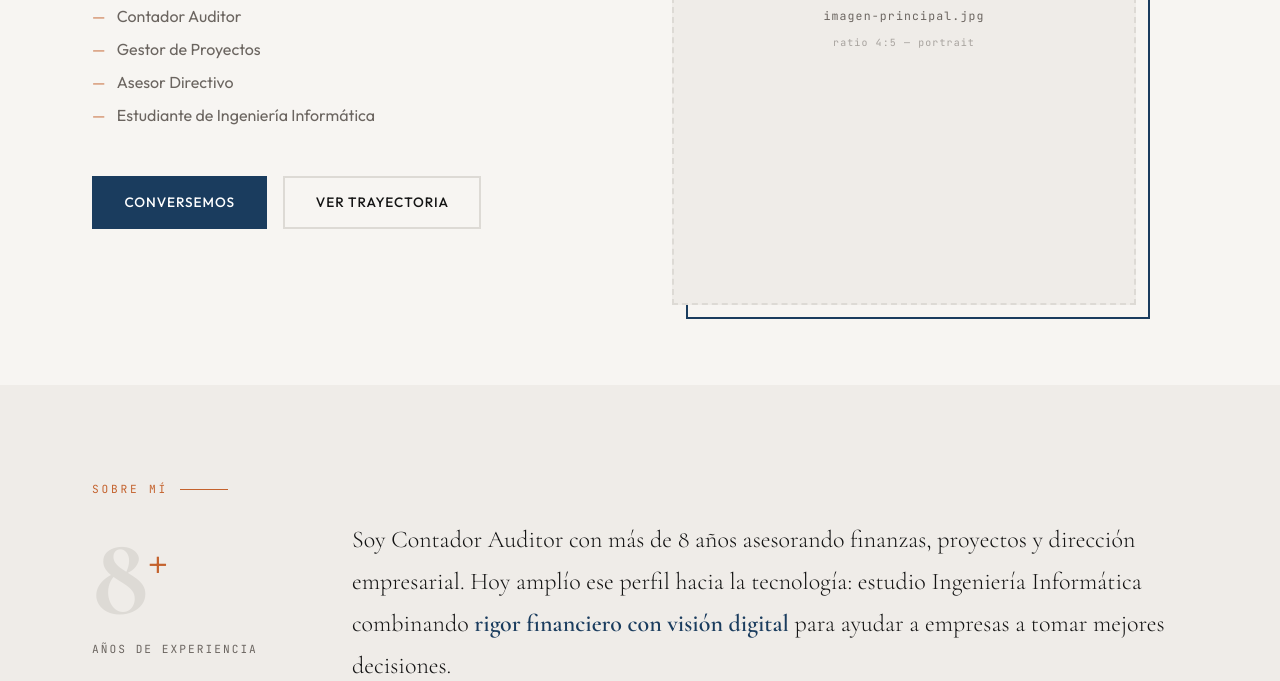
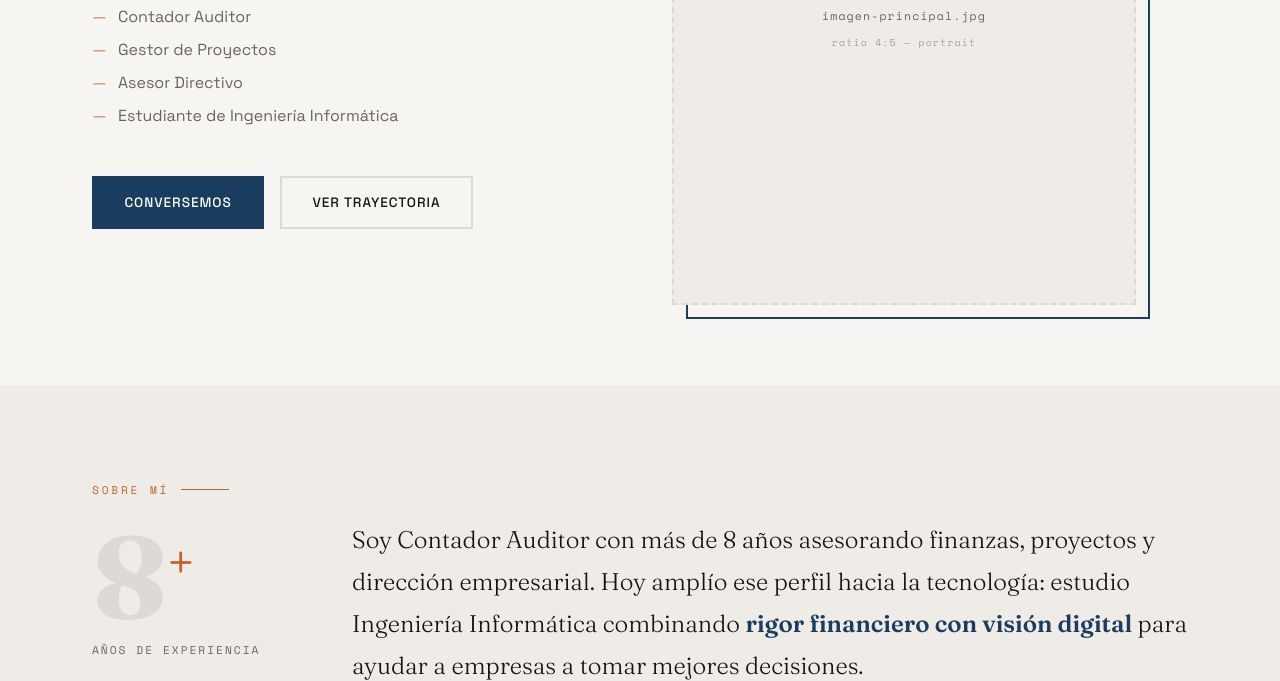
Before and after one commit to MatiasBalbontin/matiasbalbontin.cl, a plain HTML site: page index.html in a window 1280 px wide. Shown: the part 419-1100 px from the top of the page. Drawn offline with nearby package versions, Linux system fonts and the light colour scheme.

Commit message:
feat: swap fonts to Fraunces/Space Grotesk/Space Mono, add GSAP CDN

```diff
--- a/index.html
+++ b/index.html
@@ -15,7 +15,9 @@
     -->
     <link rel="preconnect" href="https://fonts.googleapis.com">
     <link rel="preconnect" href="https://fonts.gstatic.com" crossorigin>
-    <link href="https://fonts.googleapis.com/css2?family=Cormorant+Garamond:ital,wght@0,300;0,400;0,600;0,700;1,300&family=Outfit:wght@300;400;500;600&family=JetBrains+Mono:wght@400;500&display=swap" rel="stylesheet">
+    <link href="https://fonts.googleapis.com/css2?family=Fraunces:ital,opsz,wght@0,9..144,300..900;1,9..144,300..900&family=Space+Grotesk:wght@300;400;500;700&family=Space+Mono:wght@400;700&display=swap" rel="stylesheet">
+    <script src="https://cdnjs.cloudflare.com/ajax/libs/gsap/3.12.5/gsap.min.js"></script>
+    <script src="https://cdnjs.cloudflare.com/ajax/libs/gsap/3.12.5/ScrollTrigger.min.js"></script>
 
     <style>
         /* ============================================================
@@ -33,9 +35,9 @@
             --color-border:      #DDDAD5;   /* Líneas y separadores */
             --color-white:       #FFFFFF;
 
-            --font-display:      'Cormorant Garamond', Georgia, serif;
-            --font-body:         'Outfit', sans-serif;
-            --font-mono:         'JetBrains Mono', monospace;
+            --font-display:      'Fraunces', Georgia, serif;
+            --font-body:         'Space Grotesk', sans-serif;
+            --font-mono:         'Space Mono', monospace;
 
             --max-width:         1160px;    /* Ancho máximo del contenido */
             --pad-section:       6rem 2rem; /* Padding vertical/horizontal de secciones */
@@ -1273,6 +1275,8 @@
          3. handleFormSubmit() — muestra mensaje de éxito del form
          ============================================================ -->
     <script>
+        gsap.registerPlugin(ScrollTrigger);
+
         /* ----------------------------------------------------------
            IDIOMA ACTIVO — 'es' o 'en'
            No editar directamente; usar el botón EN | ES de la página.
```
